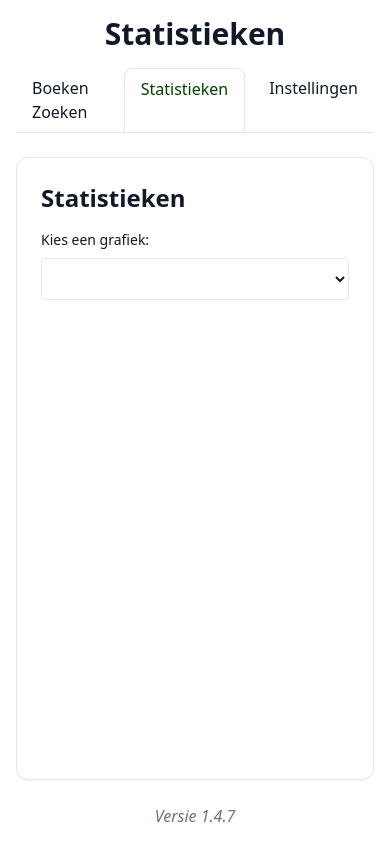
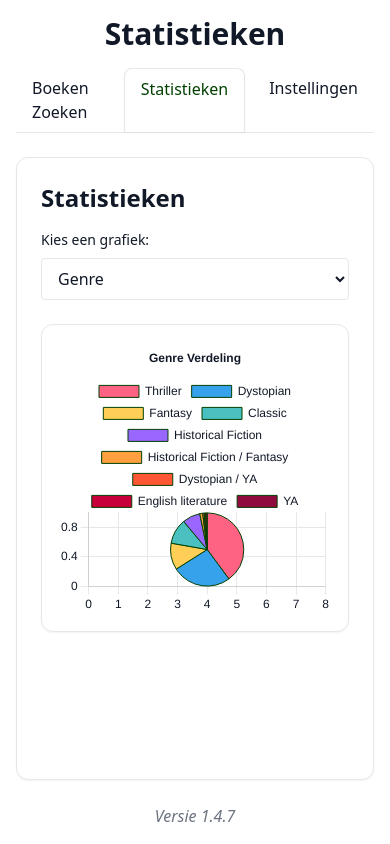
Before and after one commit to Syme02/boeken-app, a Flask app: page /statistics in a window 390 px wide. Run offline with Flask 3, Linux system fonts and the light colour scheme; data comes from the database, SQL or seed files in the repository; lists and menus that the app fills with data are empty.

Commit message:
aanpassing statiscisc

```diff
--- a/templates/statistics.html
+++ b/templates/statistics.html
@@ -57,7 +57,12 @@
       {% if charts %}
         <div class="mb-6">
           <label for="chart-select" class="block text-sm font-medium mb-2">Kies een grafiek:</label>
-          <select id="chart-select" onchange="showChart(this.value)" class="rounded px-3 py-2 w-full md:w-1/3"></select>
+          <select id="chart-select" onchange="showChart(this.value)" class="rounded px-3 py-2 w-full md:w-1/3">
+            <option value="">-- Selecteer een grafiek --</option>
+            {% for chart_name in charts.keys() %}
+              <option value="{{ chart_name }}">{{ chart_name.replace('_', ' ').title() }}</option>
+            {% endfor %}
+          </select>
         </div>
 
         <div class="grid grid-cols-1 md:grid-cols-2 gap-6">
@@ -78,16 +83,10 @@
   </div>
 
   <script>
-    const chartsData = {{ charts | tojson }};
+    function varGet(name) { return getComputedStyle(document.documentElement).getPropertyValue(name).trim(); }
     const chartInstances = {};
-    const select = document.getElementById('chart-select');
 
     {% for chart_name, chart_data in charts.items() %}
-      const opt = document.createElement('option');
-      opt.value = '{{ chart_name }}';
-      opt.textContent = '{{ chart_name.replace('_', ' ').title() }}';
-      select.appendChild(opt);
-
       chartInstances['{{ chart_name }}'] = new Chart(document.getElementById('{{ chart_name }}-chart').getContext('2d'), {
         type: '{{ 'pie' if chart_name in ['genre', 'gelezen', 'taal'] else 'bar' }}',
         data: {
@@ -106,12 +105,8 @@
         options: {
           responsive: true,
           plugins: {
-            legend: { position: 'top', labels: { color: varGet('--text-color') } },
-            title: {
-              display: true,
-              text: '{{ chart_name.replace('_', ' ').title() }} Verdeling',
-              color: varGet('--text-color')
-            }
+            legend: { labels: { color: varGet('--text-color') } },
+            title: { display: true, text: '{{ chart_name.replace('_', ' ').title() }} Verdeling', color: varGet('--text-color') }
           },
           scales: {
             x: { ticks: { color: varGet('--text-color') }, grid: { color: varGet('--border-color') } },
@@ -121,8 +116,6 @@
       });
     {% endfor %}
 
-    function varGet(name) { return getComputedStyle(document.documentElement).getPropertyValue(name).trim(); }
-
     function showChart(chartName) {
       const containers = document.querySelectorAll('.chart-container');
       containers.forEach(container => {
@@ -130,8 +123,10 @@
       });
     }
 
-    if (select && select.options.length > 0) {
-      select.value = select.options[0].value;
+    // Standaard de eerste grafiek tonen
+    const select = document.getElementById('chart-select');
+    if (select && select.options.length > 1) {
+      select.value = select.options[1].value;
       showChart(select.value);
     }
   </script>
```
